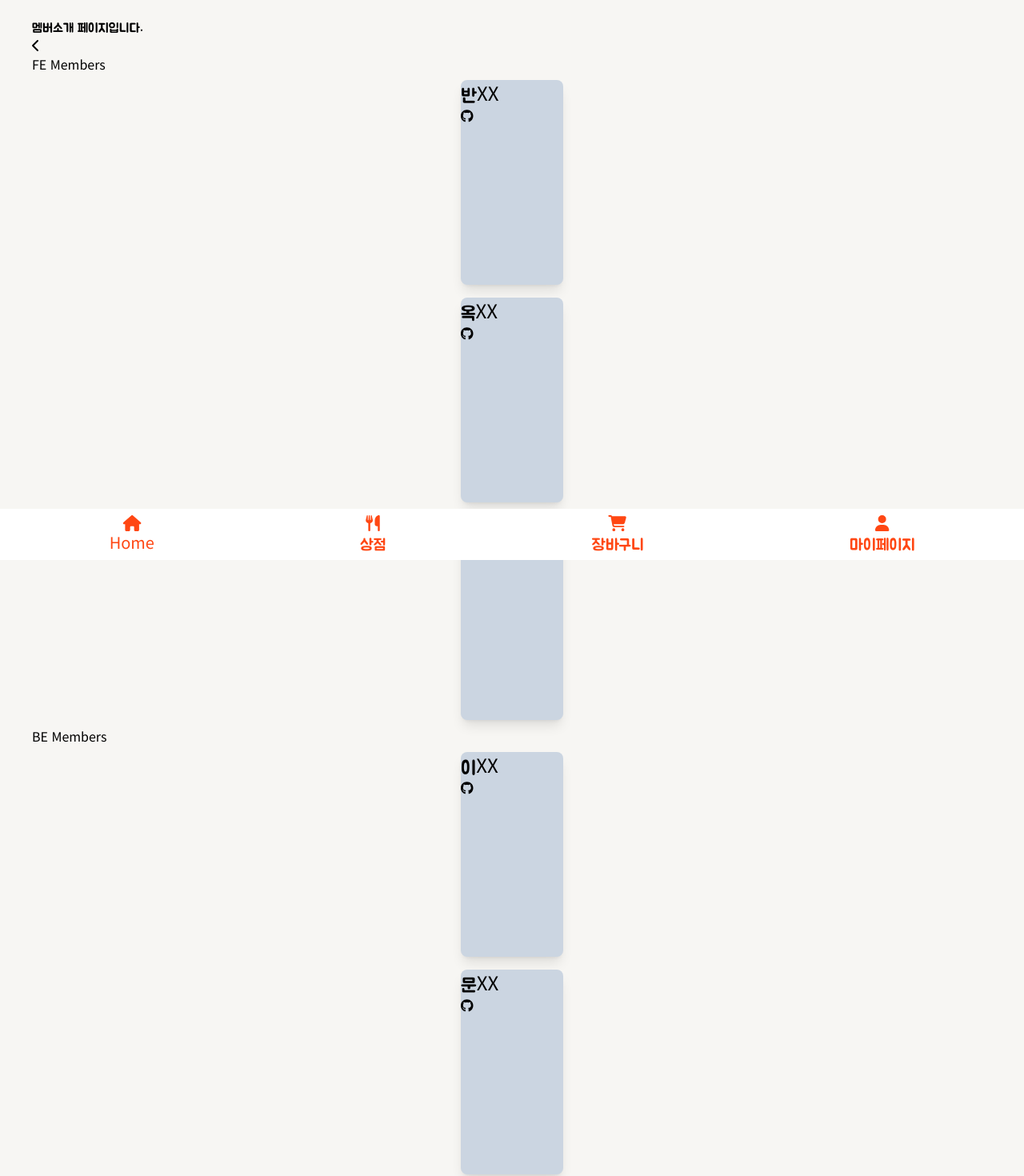
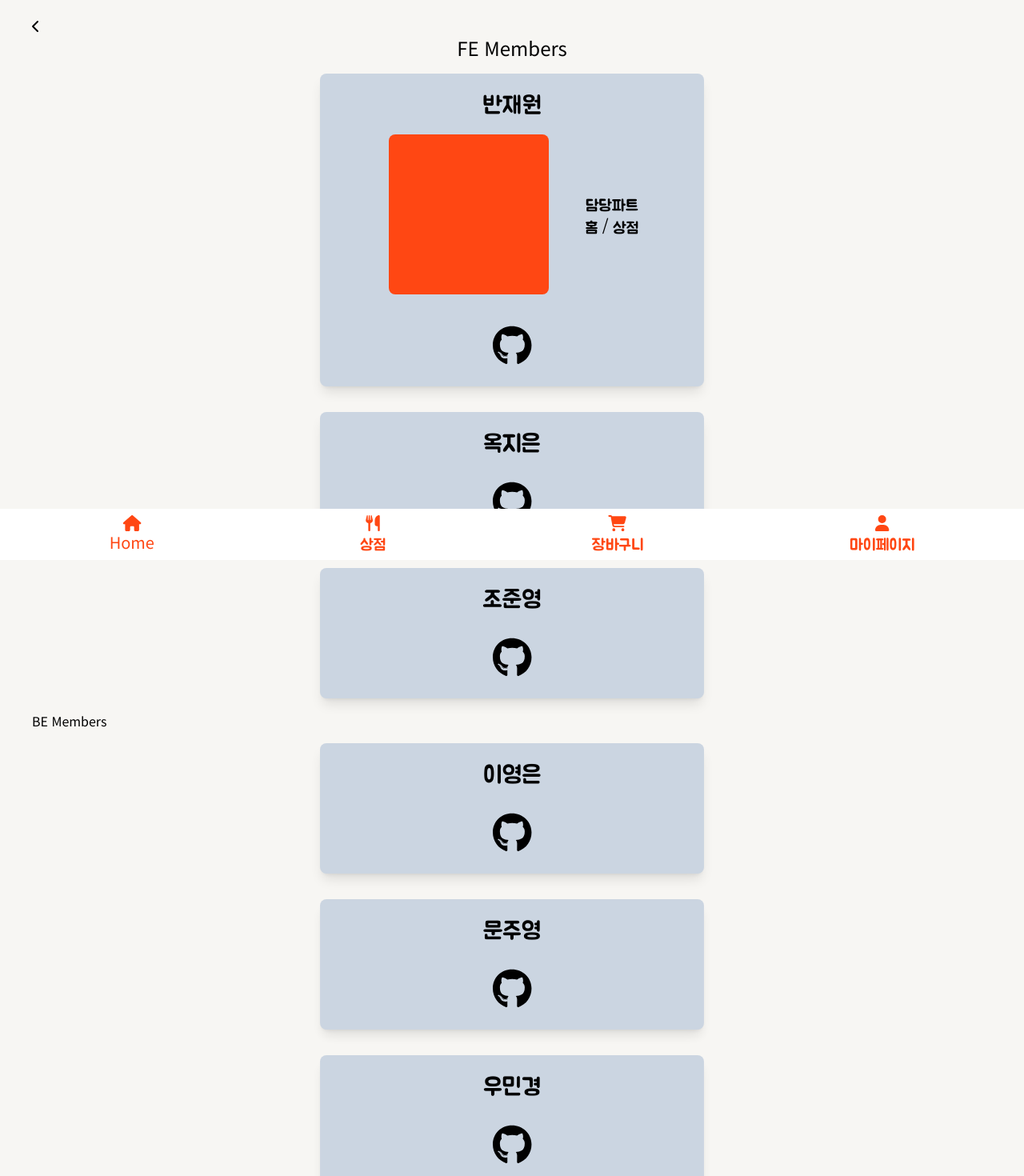
Before and after one commit to Banjae/BaedalUniv, a React (Create React App) app: page /About in a window 1280 px wide. Shown: the part 100-1570 px from the top of the page at 80% size. Built offline with nearby package versions, Linux system fonts and the light colour scheme.

Commit message:
about 페이지 작업중

```diff
--- a/src/App.css
+++ b/src/App.css
@@ -7,4 +7,5 @@
 
 body {
   font-family: "Noto Sans KR", "baedal", sans-serif;
+  margin: 0 auto;
 }
--- a/src/pages/About.js
+++ b/src/pages/About.js
@@ -1,6 +1,6 @@
 //  About members page
 import React, { useEffect } from "react";
-import { useNavigate } from "react-router-dom";
+import { Link, useNavigate } from "react-router-dom";
 // FontAwesome Icon 적용
 import { FontAwesomeIcon } from "@fortawesome/react-fontawesome";
 import { faChevronLeft } from "@fortawesome/free-solid-svg-icons";
@@ -11,31 +11,6 @@ import tw from "tailwind-styled-components";
 import AOS from "aos";
 import "aos/dist/aos.css";
 
-const ProfileUl = tw.ul`
-  flex
-  flex-col
-  justify-between
-  items-center
-  `;
-
-const ProfileLi = tw.li`
-  flex
-`;
-
-const Profile = tw.div`
-
-  w-32
-  h-64
-  bg-slate-300
-  shadow-lg
-  rounded-lg
-  m-2
-`;
-
-const Name = tw.div`
-  text-2xl
-`;
-
 const About = () => {
   useEffect(() => {
     AOS.init();
@@ -44,35 +19,42 @@ const About = () => {
   const navigate = useNavigate();
   return (
     <>
-      <div>멤버소개 페이지입니다.</div>
       <button onClick={() => navigate(-1)}>
         <FontAwesomeIcon icon={faChevronLeft} />
       </button>
       <div>
-        <div>FE Members</div>
+        <div className="text-center text-2xl">FE Members</div>
         <ProfileUl>
           <ProfileLi data-aos="zoom-in" data-aos-duration="3000">
             <Profile>
-              <Name>반XX</Name>
-              <a href="https://github.com/Banjae" target="blank">
+              <Name>반재원</Name>
+              <PorfileCenter>
+                <ProfilePic></ProfilePic>
+                <ProfileP>
+                  담당파트
+                  <br />
+                  홈 / 상점
+                </ProfileP>
+              </PorfileCenter>
+              <Link to="https://github.com/Banjae" target="blank">
                 <FontAwesomeIcon icon={faGithub} />
-              </a>
+              </Link>
             </Profile>
           </ProfileLi>
           <ProfileLi data-aos="zoom-in" data-aos-duration="3000">
             <Profile>
-              <Name>옥XX</Name>
-              <a href="https://github.com/dev-jiji" target="blank">
+              <Name>옥지은</Name>
+              <Link to="https://github.com/dev-jiji" target="blank">
                 <FontAwesomeIcon icon={faGithub} />
-              </a>
+              </Link>
             </Profile>
           </ProfileLi>
           <ProfileLi data-aos="zoom-in" data-aos-duration="3000">
             <Profile>
-              <Name>조XX</Name>
-              <a href="https://github.com/choj96" target="blank">
+              <Name>조준영</Name>
+              <Link to="https://github.com/choj96" target="blank">
                 <FontAwesomeIcon icon={faGithub} />
-              </a>
+              </Link>
             </Profile>
           </ProfileLi>
         </ProfileUl>
@@ -80,42 +62,42 @@ const About = () => {
         <ProfileUl>
           <ProfileLi data-aos="zoom-in" data-aos-duration="3000">
             <Profile>
-              <Name>이XX</Name>
-              <a href="https://github.com/" target="blank">
+              <Name>이영은</Name>
+              <Link to="https://github.com/" target="blank">
                 <FontAwesomeIcon icon={faGithub} />
-              </a>
+              </Link>
             </Profile>
           </ProfileLi>
           <ProfileLi data-aos="zoom-in" data-aos-duration="3000">
             <Profile>
-              <Name>문XX</Name>
-              <a href="https://github.com/" target="blank">
+              <Name>문주영</Name>
+              <Link to="https://github.com/" target="blank">
                 <FontAwesomeIcon icon={faGithub} />
-              </a>
+              </Link>
             </Profile>
           </ProfileLi>
           <ProfileLi data-aos="zoom-in" data-aos-duration="3000">
             <Profile>
-              <Name>이XX</Name>
-              <a href="https://github.com/" target="blank">
+              <Name>우민경</Name>
+              <Link to="https://github.com/" target="blank">
                 <FontAwesomeIcon icon={faGithub} />
-              </a>
+              </Link>
             </Profile>
           </ProfileLi>
           <ProfileLi data-aos="zoom-in" data-aos-duration="3000">
             <Profile>
-              <Name>이XX</Name>
-              <a href="https://github.com/" target="blank">
+              <Name>이민석</Name>
+              <Link to="https://github.com/" target="blank">
                 <FontAwesomeIcon icon={faGithub} />
-              </a>
+              </Link>
             </Profile>
           </ProfileLi>
           <ProfileLi data-aos="zoom-in" data-aos-duration="3000">
             <Profile>
-              <Name>이XX</Name>
-              <a href="https://github.com/" target="blank">
+              <Name>이호진</Name>
+              <Link to="https://github.com/" target="blank">
                 <FontAwesomeIcon icon={faGithub} />
-              </a>
+              </Link>
             </Profile>
           </ProfileLi>
         </ProfileUl>
@@ -124,4 +106,59 @@ const About = () => {
   );
 };
 
+const ProfileUl = tw.ul`
+  flex
+  flex-col
+  h-auto
+  w-full
+  `;
+
+const ProfileLi = tw.li`
+  flex
+  justify-center
+`;
+
+const Profile = tw.div`
+  flex
+  flex-col
+  items-center
+  justify-center
+  bg-slate-300
+  shadow-lg
+  rounded-lg
+  p-4
+  m-4
+  w-[70%]
+  md:w-[40%]
+  text-[50px]
+  `;
+
+const Name = tw.div`
+  text-3xl
+  mb-5
+`;
+
+const PorfileCenter = tw.div`
+  flex
+  justify-around
+  w-[80%]
+  h-[80%]
+  mb-5
+`;
+
+const ProfileP = tw.p`
+  flex
+  items-center
+  justify-start
+  text-xl
+`;
+
+const ProfilePic = tw.div`
+  w-[200px]
+  h-[200px]
+  rounded-lg
+  bg-main
+  m-1
+`;
+
 export default About;
--- a/src/pages/shop/Shop.js
+++ b/src/pages/shop/Shop.js
@@ -52,7 +52,7 @@ const Detail = () => {
   return (
     <>
       <ShopContainer>
-        <div className="w-[70%]">
+        <div className="w-[70%] md:w-[100%]">
           <div className="flex justify-between gap-5">
             <img src={food} alt="img" className="w-[30%]" />
             <div className="flex-col text-center bg-white py-2">
@@ -92,7 +92,7 @@ const Detail = () => {
               {/* <div></div> 를 <Link to="/"></Link> 수정*/}
               <div>
                 <div className="flex justify-center">
-                  <div className="flex justify-center w-[50%] h-10 bg-gray-200 rounded-xl p-2 ">
+                  <div className="flex justify-center w-[70%] md:[90%] h-10 bg-gray-200 rounded-xl p-2 ">
                     <span className="overflow-hidden text-ellipsis">
                       <strong>사장님알림</strong>☆ 전체부분 맛집랭킹 1위 항상
                       사랑해주시는 고객님들께 감사드리며 매일 더 노력하는
@@ -102,6 +102,7 @@ const Detail = () => {
                       #정직하게 #양심있게 #맛있게
                     </span>
                     <button className="w-6 h-6 ml-2">
+                      <Link to="/info" />
                       <img src={Arrow} alt="" />
                     </button>
                   </div>
```
